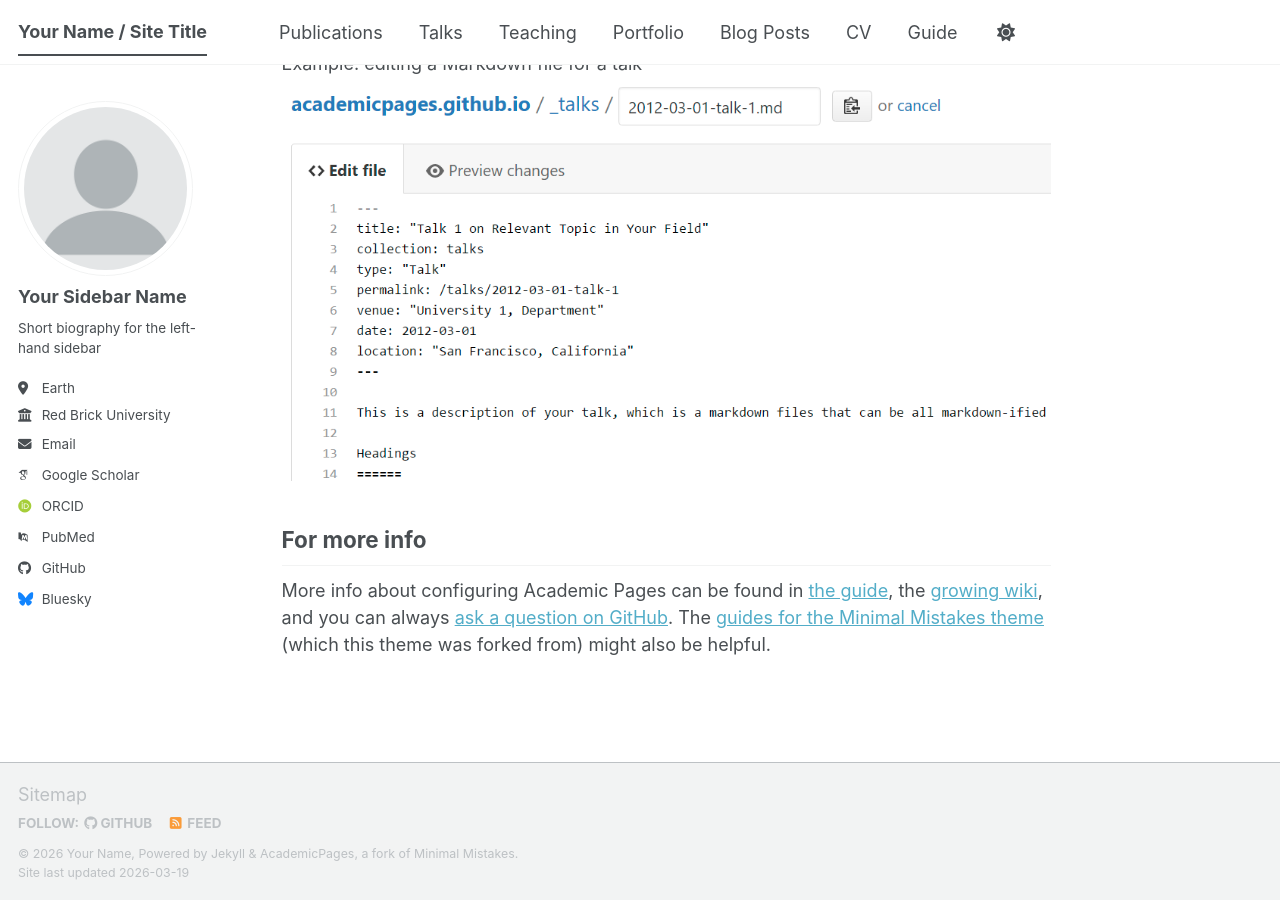
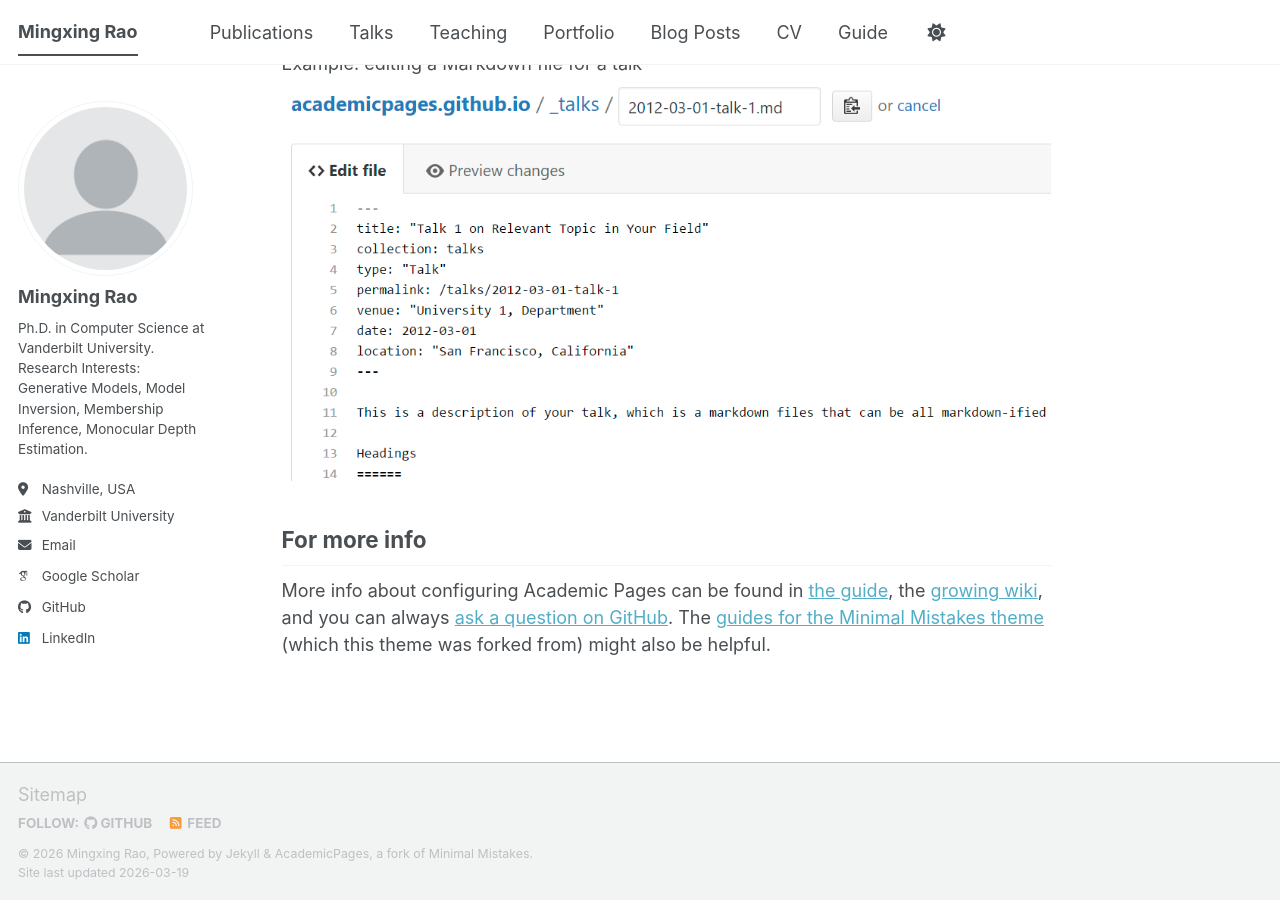
Before and after one commit to mx-ethan-rao/mx-ethan-rao.github.io, a Jekyll site: the page built from _pages/about.md, in a window 1280 px wide and 900 px high, scrolled down 2720 px. Built offline with Jekyll 4.4.1, drawn with Linux system fonts in a browser that asks for light colours; some web fonts are replaced; a script bundle is joined from its source files by our own code; library files that are not in the unit come from our copies.

Commit message:
Update personal details in _config.yml
Updated personal information in the site configuration.

```diff
--- a/_config.yml
+++ b/_config.yml
@@ -9,14 +9,14 @@
 # Basic Site Settings
 locale                   : "en-US"
 site_theme               : "default" # The available themes options are "default", "air", "sunrise", "mint", "dirt" and "contrast"
-title                    : "Your Name / Site Title"
+title                    : "Mingxing Rao"
 title_separator          : "-"
-name                     : &name "Your Name"
-description              : &description "Your Name's academic portfolio"   # Update this with a general description of your site, this is the default if not overridden by a page
-url                      : https://academicpages.github.io # The base hostname & protocol for your site e.g. "https://[your GitHub username].github.io",
-                                                           # or if you already have some other page hosted on Github then use "https://[your GitHub username].github.io/[Your Repo Name]"
+name                     : &name "Mingxing Rao"
+description              : &description "Mingxing Rao's academic portfolio"   # Update this with a general description of your site, this is the default if not overridden by a page
+url                      : https://mx-ethan-rao.github.io # The base hostname & protocol for your site e.g. "https://[your GitHub username].github.io",
+                                                          # or if you already have some other page hosted on Github then use "https://[your GitHub username].github.io/[Your Repo Name]"
 baseurl                  : "" # the subpath of your site, e.g. "/blog"
-repository               : "academicpages/academicpages.github.io"
+repository               : "mx-ethan-rao/mx-ethan-rao.github.io"
 
 # Site Author - The following control what appear as part of the author content on the side bar.
 #               If a field is blank the icon and link will not appear, otherwise it will be shown.
@@ -24,40 +24,39 @@ repository               : "academicpages/academicpages.github.io"
 author:
   # Biographic information
   avatar           : "profile.png"
-  name             : "Your Sidebar Name"
+  name             : "Mingxing Rao"
   pronouns         : # example: "she/her"
-  bio              : "Short biography for the left-hand sidebar"
-  location         : "Earth"
-  employer         : "Red Brick University"
+  bio              : "Ph.D. in Computer Science at Vanderbilt University. Research Interests: Generative Models, Model Inversion, Membership Inference, Monocular Depth Estimation."
+  location         : "Nashville, USA"
+  employer         : "Vanderbilt University"
   uri              : # URL
-  email            : "none@example.org"
+  email            : "mingxing.rao@vanderbilt.edu"
 
   # Academic websites
   academia         : # URL
   arxiv            : # URL - Update with the correct link to your profile
-  googlescholar    : "https://scholar.google.com/citations?user=PS_CX0AAAAAJ"
+  googlescholar    : "https://scholar.google.com/citations?user=nAJns40AAAAJ"
   inspire-hep      : # URL
   impactstory      : # URL
-  orcid            : "https://orcid.org/yourorcidurl"
+  orcid            : # URL
   semantic         : # URL
   ssrn             : # URL
-  pubmed           : "https://www.ncbi.nlm.nih.gov/pubmed/?term=john+snow"
+  pubmed           : # URL
   researchgate     : # URL
   scopus           : # URL
   zotero           : # URL
-
 
   # Repositories and software development
   bitbucket        : # Username - Update with your username on the site
   codepen          : # Username
   dribbble         : # Username
-  github           : "academicpages"
+  github           : "mx-ethan-rao"
   kaggle           : # Username
   stackoverflow    : # User number or user number and name (i.e., use "1" or "1/jeff-atwood")
 
   # Social media
   artstation       : # Username
-  bluesky          : "bsky.app" # Replace this with you Bluesky username
+  bluesky          : # Replace this with you Bluesky username
   facebook         : # Username
   flickr           : # Username
   foursquare       : # Username
@@ -66,7 +65,7 @@ author:
   keybase          : # Username
   instagram        : # Username
   lastfm           : # Username
-  linkedin         : # Username
+  linkedin         : "mingxing-ethan-rao-488030261"
   mastodon         : # URL
   medium           : # URL
   pinterest        : # Username
```
